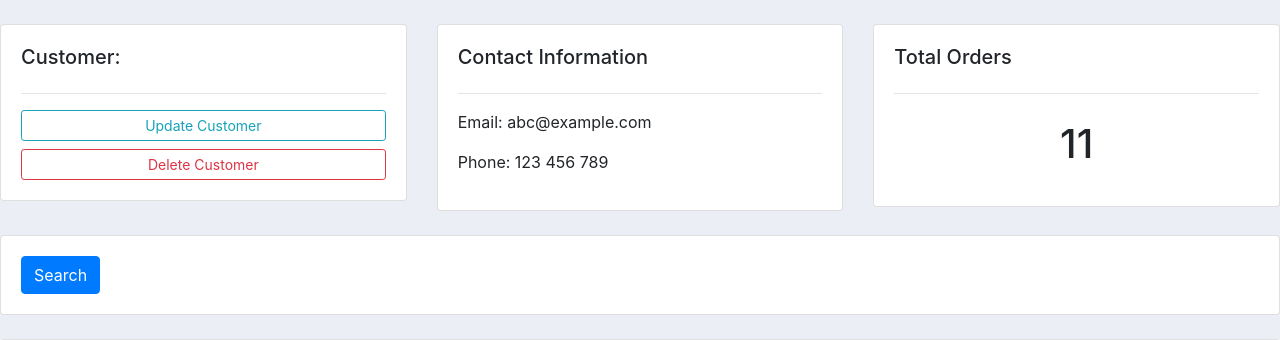
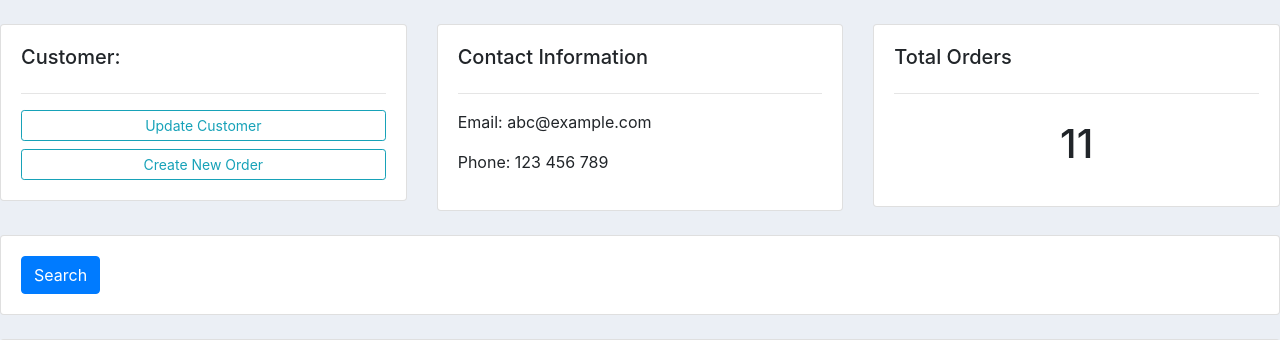
Before and after one commit to mutisyamusembi/DjangoCustomerManagement, a Django app: page /customer/1/ in a window 1280 px wide. Shown: the part 78-418 px from the top of the page. Run offline with Django 3.2, Linux system fonts and the light colour scheme; data comes from the database, SQL or seed files in the repository; both versions use the stored data as it was after the commit; some libraries are stand-ins or nearby versions.

Commit message:
Inline Formsets

```diff
--- a/accounts/templates/accounts/customer.html
+++ b/accounts/templates/accounts/customer.html
@@ -10,7 +10,7 @@
 			<h5>Customer:</h5>
 			<hr>
 			<a class="btn btn-outline-info  btn-sm btn-block" href="">Update Customer</a>
-			<a class="btn btn-outline-danger  btn-sm btn-block" href="">Delete Customer</a>
+			<a class="btn btn-outline-info  btn-sm btn-block" href="{% url 'create_order' customer.id %}">Create New Order</a>
 
 		</div>
 	</div>
--- a/accounts/templates/accounts/dashboard.html
+++ b/accounts/templates/accounts/dashboard.html
@@ -33,7 +33,6 @@
   <h5>LAST 5 ORDERS</h5>
   <hr>
   <div class="card card-body">
-   <a class="btn btn-primary  btn-sm btn-block" href=" {% url 'create_order' %}">Create Order</a>
    <table class="table table-sm">
     <tr>
      <th>Product</th>
--- a/accounts/templates/accounts/order_form.html
+++ b/accounts/templates/accounts/order_form.html
@@ -8,7 +8,11 @@
         <div class="card card-body">
             <form method="POST" action="">
                 {% csrf_token %}
-                {{form}}
+                {{ formset.management_form }}
+                {% for form in formset %}
+                    {{form}}
+                    <hr>
+                {% endfor %}
                     <input type="submit" name="Submit">
                 </form>
 
--- a/accounts/urls.py
+++ b/accounts/urls.py
@@ -5,7 +5,7 @@ urlpatterns = [
    path('',views.home, name ='home'),
    path('products/',views.products, name='products'),
    path('customer/<str:pk>/',views.customer,name='customer'),
-   path('create_order',views.createOrder, name ='create_order'),
+   path('create_order/<str:pk>/',views.createOrder, name ='create_order'),
    path('update_order/<str:pk>/',views.updateOrder, name ='update_order'),
    path('delete_order/<str:pk>/',views.deleteOrder, name ='delete_order'),
 
--- a/accounts/views.py
+++ b/accounts/views.py
@@ -1,5 +1,6 @@
 from django.shortcuts import render, redirect
 from django.http import HttpResponse
+from django.forms import inlineformset_factory
 
 # Create your views here.
 from .models import *
@@ -27,18 +28,20 @@ def customer(request, pk):
     context = {'customer':customer,'orders':orders,'orders_count':orders_count}
     return render(request,'accounts/customer.html',context)
 
-def createOrder(request):
-
-    form = OrderForm()
+def createOrder(request,pk):
+    OrderFormSet = inlineformset_factory(Customer, Order,fields=('product','status'),extra=5)
+    customer = Customer.objects.get(id=pk)
+    formset = OrderFormSet(queryset=Order.objects.none(),instance = customer)
+   # form = OrderForm(initial={'customer':customer})
     if request.method == 'POST':
-       # print('Printing': request.POST)
-       form = OrderForm(request.POST)
-       if form.is_valid():
-           form.save()
+       #form = OrderForm(request.POST)
+       formset = OrderFormSet(request.POST, instance = customer)
+       if formset.is_valid():
+           formset.save()
            return redirect('/')
 
 
-    context = {'form':form}
+    context = {'formset':formset,}
     return render(request, 'accounts/order_form.html',context)
 
 def updateOrder(request,pk):
```
Also changed, not shown: db.sqlite3.
